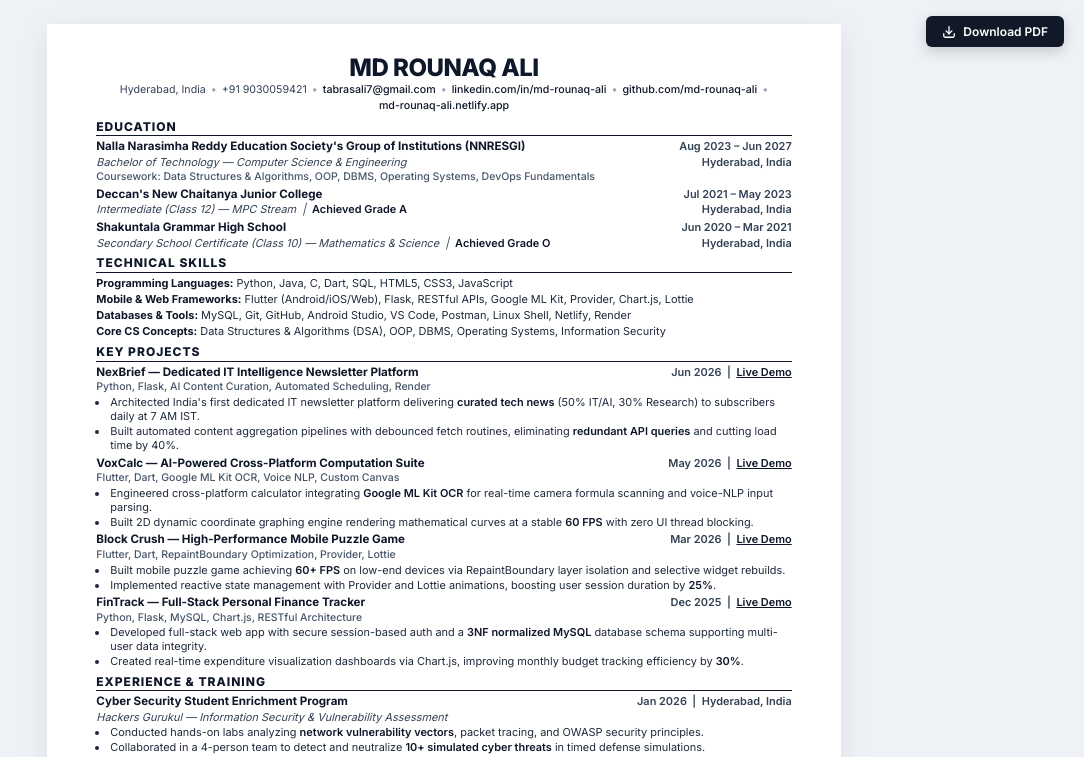
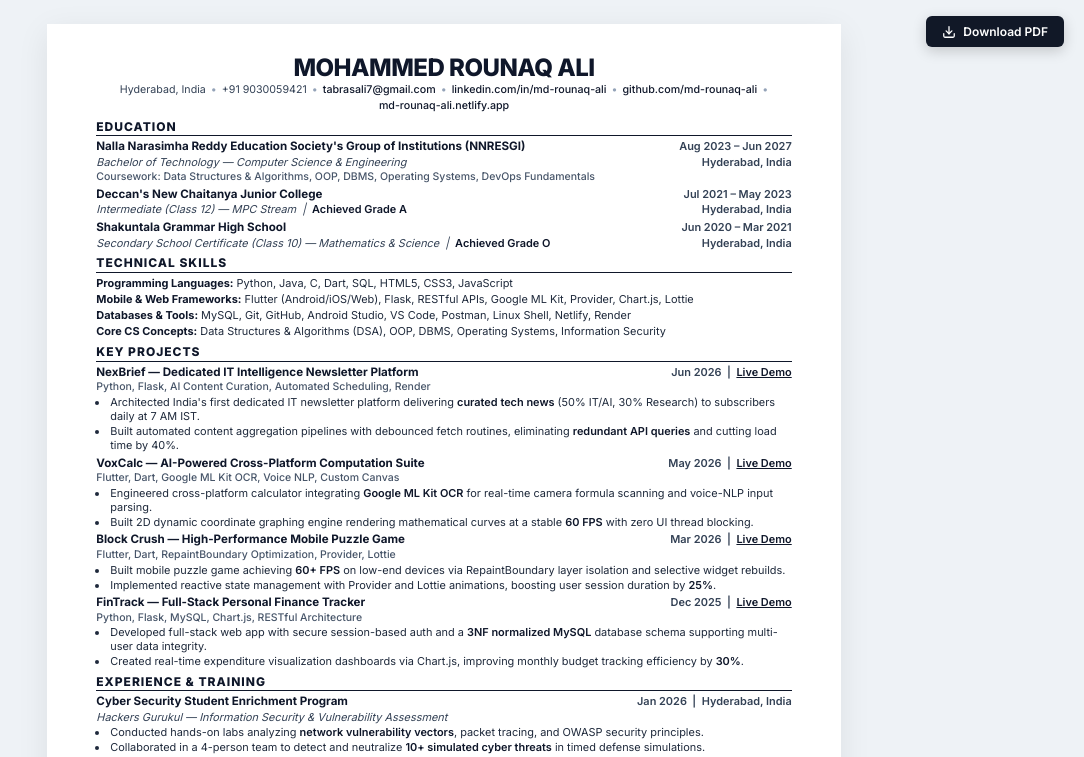
Before and after one commit to md-rounaq-ali/portfolio, a plain HTML site: page assets/resume.html in a window 1280 px wide. Shown: the top 757 px of the page, without its empty margins (196-1280 px from the left). Drawn offline with Linux system fonts and the light colour scheme.

Commit message:
fix: rename Md Rounaq Ali to Mohammed Rounaq Ali in resume

```diff
--- a/assets/resume.html
+++ b/assets/resume.html
@@ -3,7 +3,7 @@
 <head>
     <meta charset="UTF-8">
     <meta name="viewport" content="width=device-width, initial-scale=1.0">
-    <title>Md Rounaq Ali — Resume</title>
+    <title>Mohammed Rounaq Ali — Resume</title>
     <!-- Favicon & Search Engine Brand Icons -->
     <link rel="icon" type="image/x-icon" href="../favicon.ico">
     <link rel="icon" type="image/png" sizes="48x48" href="favicon-48x48.png">
@@ -218,7 +218,7 @@
 
     <!-- ==================== HEADER ==================== -->
     <header class="header">
-        <h1 class="name">Md Rounaq Ali</h1>
+        <h1 class="name">Mohammed Rounaq Ali</h1>
         <div class="contact-row">
             <span>Hyderabad, India</span>
             <span class="sep">•</span>
```
